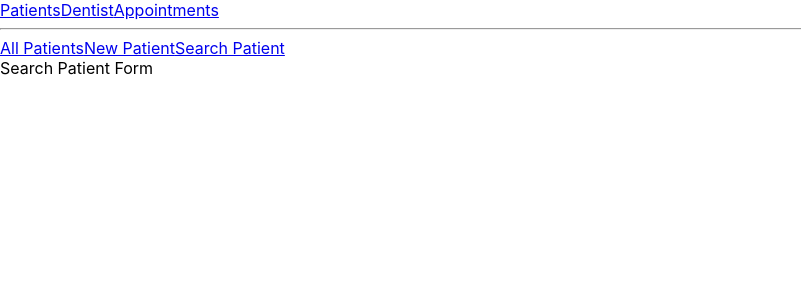
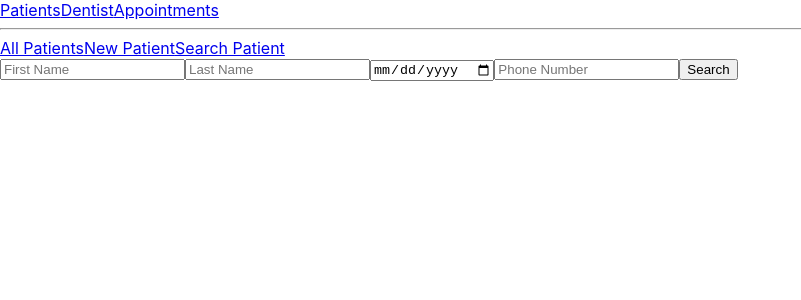
Before and after one commit to abigail221b/dental_clinic, a React (Create React App) app in the folder dentalclinic_frontend/: page /patient/search in a window 1280 px wide. Shown: the top 300 px of the page, without its empty margins (0-801 px from the left). Built offline with nearby package versions, Linux system fonts and the light colour scheme.

Commit message:
Add input controls for the search form

```diff
--- a/dentalclinic_frontend/src/Patients/SearchPatientForm.js
+++ b/dentalclinic_frontend/src/Patients/SearchPatientForm.js
@@ -1,5 +1,13 @@
 const SearchPatientForm = () => {
-    return "Search Patient Form";
+    return (
+        <form>
+            <input type="text" placeholder="First Name" />
+            <input type="text" placeholder="Last Name" />
+            <input type="date" />
+            <input type="text" placeholder="Phone Number" />
+            <button>Search</button>
+        </form>
+    );
 }
 
 export default SearchPatientForm;
```
